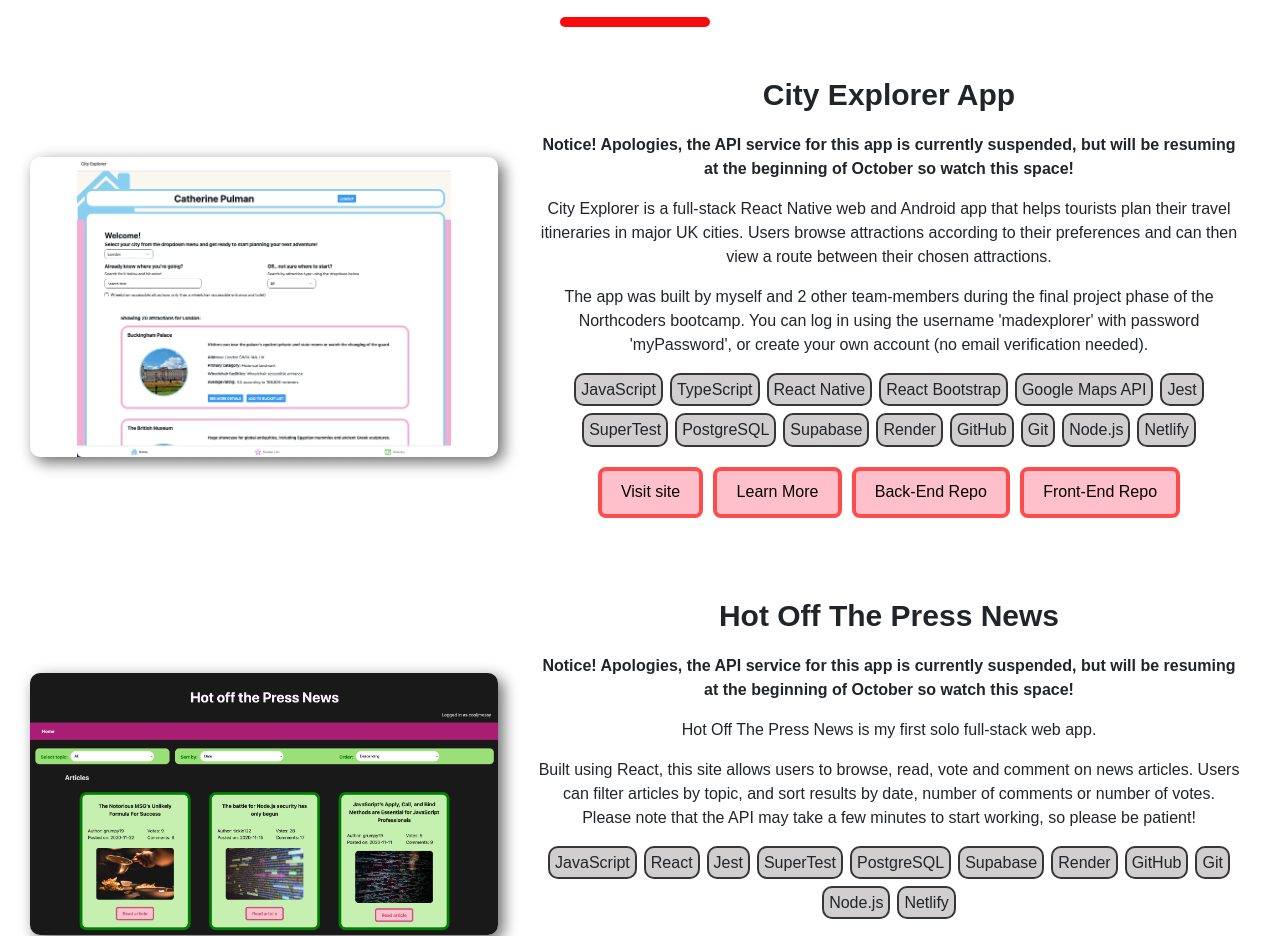
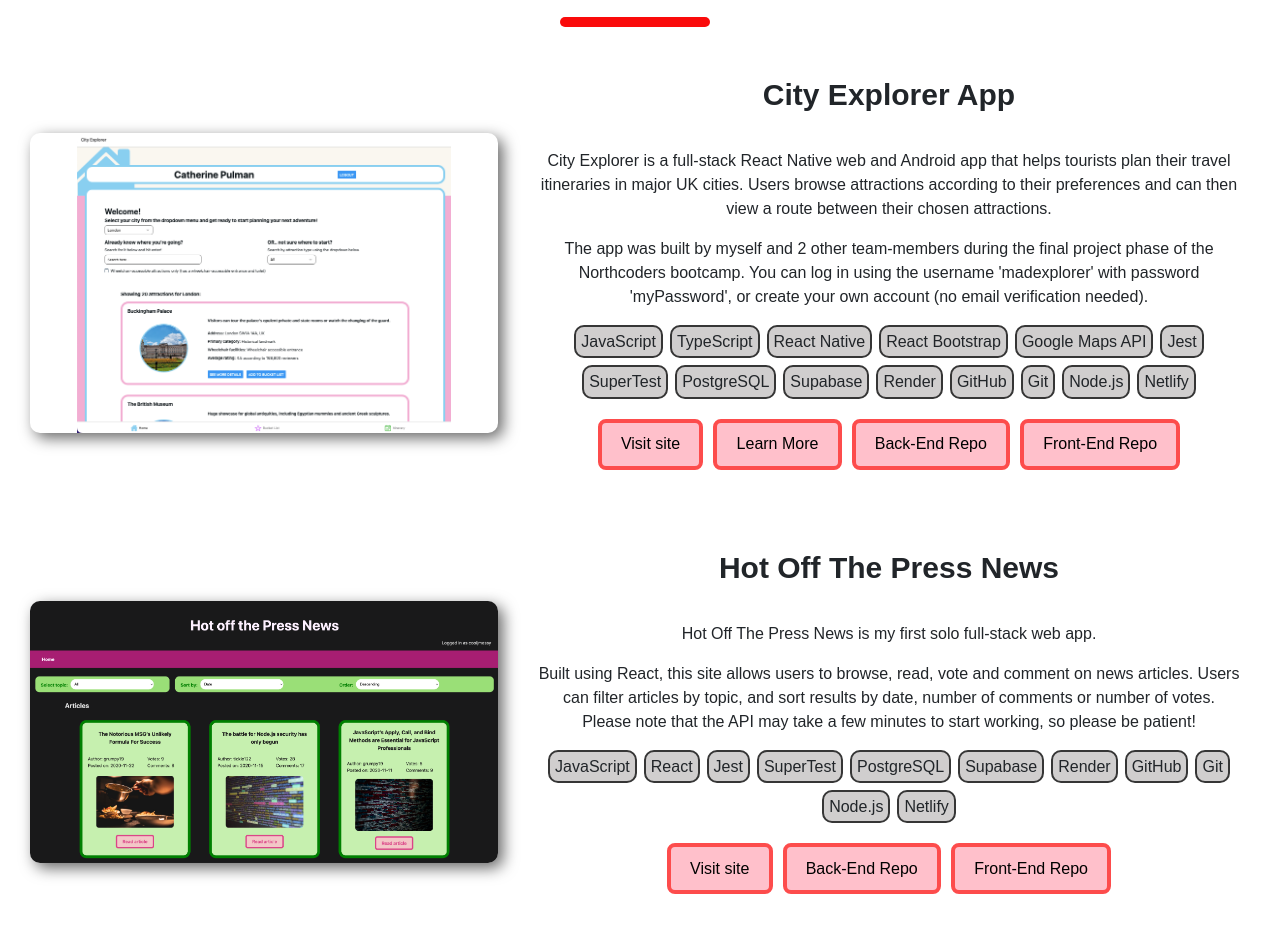
Before and after one commit to Clatherine/Portfolio, a React (Vite) app in the folder my-react-app/: page / in a window 1280 px wide. Shown: the part 1300-2236 px from the top of the page. Built offline with nearby package versions, Linux system fonts and the light colour scheme.

Commit message:
removed warnings from projects page

```diff
--- a/my-react-app/src/Components/Projects.jsx
+++ b/my-react-app/src/Components/Projects.jsx
@@ -38,12 +38,6 @@ function Projects() {
           <div className="project_box_div text">
             {windowWidth >= 1000 ? <h3>City Explorer App</h3> : null}
             <p>
-              <b>
-                {" "}
-                Notice! Apologies, the API service for this app is currently
-                suspended, but will be resuming at the beginning of October so
-                watch this space!{" "}
-              </b>
             </p>
             <p>
               City Explorer is a full-stack React Native web and Android app
@@ -129,11 +123,11 @@ function Projects() {
             {windowWidth >= 1000 ? <h3>Hot Off The Press News</h3> : null}
 
             <p>
-              <b>
+              {/* <b>
                 Notice! Apologies, the API service for this app is currently
                 suspended, but will be resuming at the beginning of October so
                 watch this space!{" "}
-              </b>
+              </b> */}
             </p>
             <p>Hot Off The Press News is my first solo full-stack web app.</p>
             <p>
```
